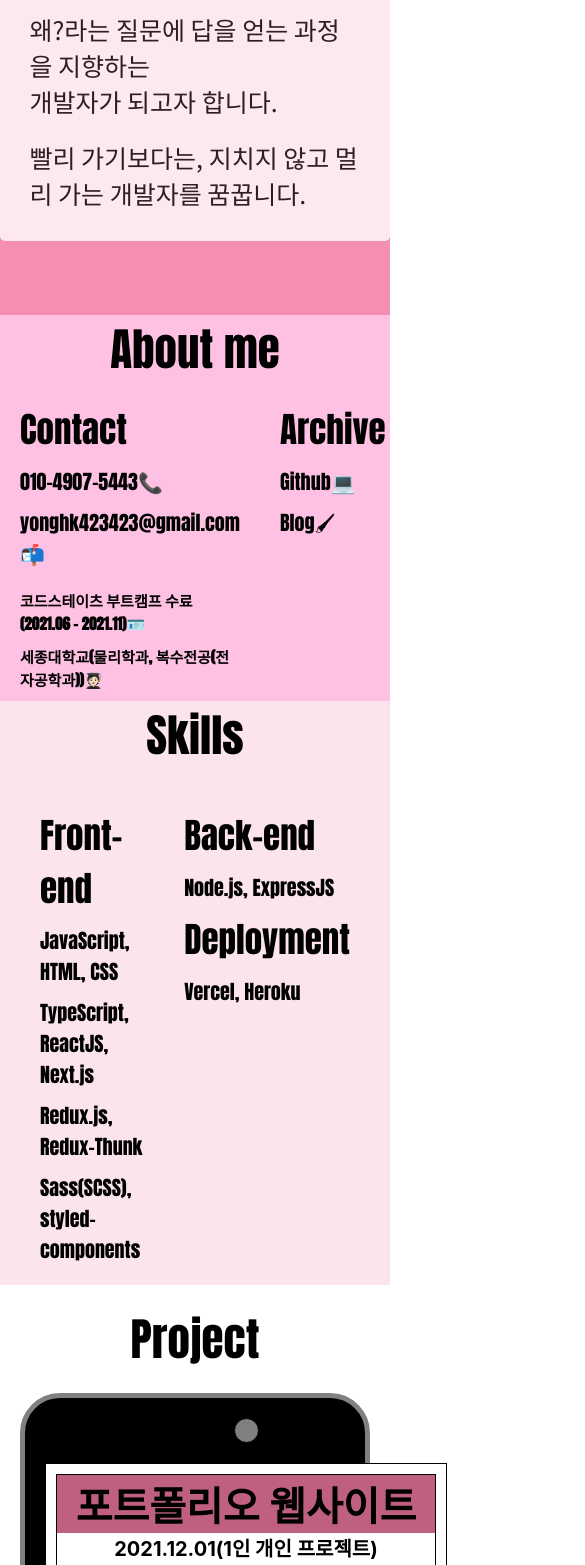
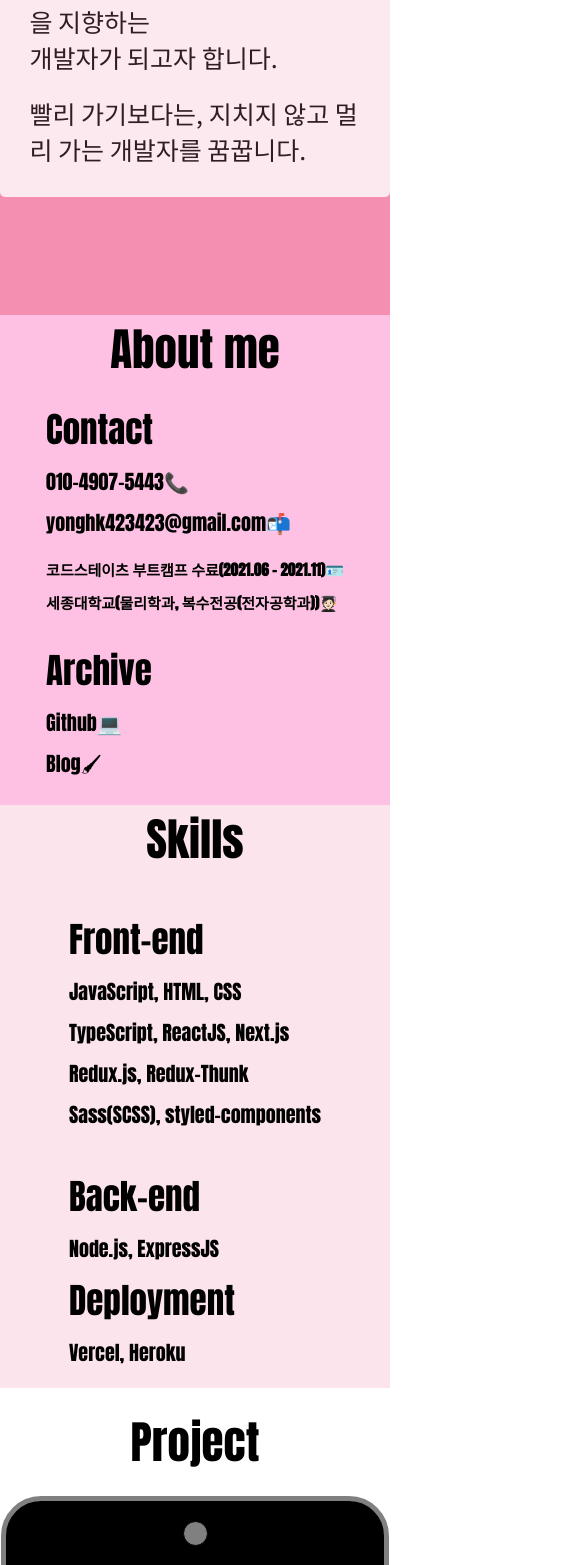
Before and after one commit to yonghk423/pf-next.js-ts, a Next.js app: page / in a window 390 px wide. Shown: the part 435-2000 px from the top of the page, 585 px wide, since content can reach past the window. Built offline with nearby package versions, Linux system fonts and the light colour scheme.

Commit message:
total responsive scss

```diff
--- a/components/About.module.scss
+++ b/components/About.module.scss
@@ -64,3 +64,68 @@
         }
      }
  }
+
+ @media (max-width: 390px) {
+   .aboutBox {
+  background-color:  #ffc1e3;
+    .aboutTitle {
+        font-family: 'Anton', sans-serif;
+        // border: 1px solid black;
+        text-align: center;
+        font-size: 45px;
+        // margin: 20px;
+    }
+    .aboutBoxList{
+        font-family: 'Anton', sans-serif;
+        // margin: 20px;
+        display: grid;
+        grid-template-columns: auto;
+        justify-content: space-evenly;
+        .contactBox {
+          margin: 10px;
+            .contact {
+              font-size: 35px;
+              margin: 10px;
+
+            }
+            .number {
+              font-size: 20px;
+              margin: 10px;
+            }
+            .email {
+              font-size: 20px;
+              margin: 10px;
+            }
+            .code {
+              font-weight: bold;
+              position: relative;
+              top: 10px;
+              font-size: 15px;
+              margin: 10px;
+            }
+            .uni {
+              font-weight: bold;
+              position: relative;
+              top: 10px;
+              font-size: 15px;
+              margin: 10px;
+            }
+          }
+        .archiveBox {
+          margin: 10px;
+            .archive {
+                font-size: 35px;
+                margin: 10px;
+            }
+            .github {
+              font-size: 20px;
+              margin: 10px;
+            }
+            .blog {
+              font-size: 20px;
+              margin: 10px;
+            }
+        }
+     }
+  }
+ }
--- a/components/NavBar.module.scss
+++ b/components/NavBar.module.scss
@@ -289,7 +289,7 @@
 
 //---------------------------------------------------------------------------------
 
-@media (max-width: 390px) {
+@media (max-width: 790px) {
   .container {
     // background-color: #e9e6e4;
 	// display: grid;
@@ -305,7 +305,7 @@
         .navBarLogo {
             position: relative;
             z-index: 1;
-            font-size: 25px;
+            font-size: 20px;
         }
         .navBarMenu {
             display: flex;
@@ -313,18 +313,19 @@
             left: -10px;
         .navBarList {
             z-index: 1;
-            padding: 8px 12px;
+            // padding: 8px 12px;
             margin: 0 20px;
-            font-size: 20px;
+            font-size: 15px;
             }
         }
     }
     .navBarProfileBox {
+        margin: 0 auto;
         box-shadow: none;
         border-radius: 5px;
         display: grid;
         grid-template-columns: auto;
-        width: 700px;
+        // width: 700px;
         max-width: 100%;
         font-family: 'Noto Sans KR', sans-serif;
         position: relative;
@@ -367,3 +368,81 @@
 }
 }
 }
+//--------------------------------------------------------------------------
+@media (max-width: 390px) {
+  .container {
+  // background-color: #e9e6e4;
+	// display: grid;
+	.background {
+    // filter: grayscale(100%) contrast(80%);
+    position: relative;
+    height: 750px;
+    .navBar {
+        font-family: 'DM Serif Display', serif;
+        display: flex;
+        justify-content: space-between;
+        padding: 25px;
+        .navBarLogo {
+            position: relative;
+            z-index: 1;
+            font-size: 20px;
+        }
+        .navBarMenu {
+            display: none;
+        .navBarList {
+            z-index: 1;
+            // padding: 8px 12px;
+            margin: 0 20px;
+            font-size: 15px;
+            }
+        }
+    }
+    .navBarProfileBox {
+        margin: 0 auto;
+        box-shadow: none;
+        border-radius: 5px;
+        display: grid;
+        grid-template-columns: auto;
+        // width: 700px;
+        max-width: 100%;
+        font-family: 'Noto Sans KR', sans-serif;
+        position: relative;
+        top: 100px;
+        left: -0.5px;
+        z-index: 1;
+        display: grid;
+        padding: 20px;
+        &:hover {
+            background-color: #01579b;
+            transition: all 0.5s cubic-bezier(0.645, 0.045, 0.355, 1);
+            color: white;
+                }
+
+    .navBarProfileName {
+        font-size: 40px;
+        margin: 10px;
+            }
+    .navBarProfileIntroOne {
+        font-size: 25px;
+        margin: 10px;
+        &:hover {
+          transition: all 0.5s cubic-bezier(0.645, 0.045, 0.355, 1);
+          color: #000000;
+                }
+      }
+      .navBarProfileIntroTwo {
+        font-size: 25px;
+        margin: 10px;
+        &:hover {
+          transition: all 0.5s cubic-bezier(0.645, 0.045, 0.355, 1);
+          color: #000000;
+                }
+      }
+    }
+ }
+
+ .sliderBox {
+  display: none;
+}
+}
+}
--- a/components/Project.module.scss
+++ b/components/Project.module.scss
@@ -232,11 +232,33 @@
     .laptop {
 
       .camera {
-
       }
       .projectTitleBox {
+            font-weight: bold;
+            justify-content: center;
+            text-align: center;
+            margin: 10px;
+            border: 1.5px solid black;
 
-      }
+             .projectTitle {
+                font-size: 40px;
+                background-color: #bf5f82;
+                color: black;
+              }
+              .projectSubTitle {
+                font-size: 20px;
+              }
+              .projectDetail {
+                font-size: 20px;
+                padding: 20px;
+                &:hover {
+                  background-color: #f8bbd0;
+                  transition: all 0.5s cubic-bezier(0.645, 0.045, 0.355, 1);
+                  border : 2px solid #fce4ec;
+                }
+              }
+          }
+
       .projectBox {
           display: grid;
           margin: 10px;
@@ -283,3 +305,85 @@
     }
   }
 }
+
+//-------------------------------------------------------------------------------
+
+
+@media (max-width: 390px) {
+  .container {
+    border: 5px solid gray;
+    border-radius: 40px;
+    margin: 1px;
+    display: grid;
+    grid-template-columns: auto;
+    background-color: black;
+    .laptop {
+      margin: 20px;
+      .camera {
+      }
+      .projectTitleBox {
+            margin: 1px;
+             .projectTitle {
+                font-size: 20px;
+                background-color: #bf5f82;
+                color: black;
+              }
+              .projectSubTitle {
+                font-size: 20px;
+              }
+              .projectDetail {
+                font-size: 20px;
+                padding: 1px;
+                &:hover {
+                  background-color: #f8bbd0;
+                  transition: all 0.5s cubic-bezier(0.645, 0.045, 0.355, 1);
+                  border : 2px solid #fce4ec;
+                }
+              }
+          }
+      .projectBox {
+          display: grid;
+          margin: 1px;
+          grid-template-columns: auto;
+          justify-items: center;
+
+          .projectImg {
+            width: 280px;
+            height: 200px;
+            }
+
+          .projectIntroBox {
+            border: none;
+            max-width: 100%;
+            .projectIntro {
+               font-size: 18px;
+               margin: 10px;
+            }
+            .projectIntroTextBox {
+              margin:  1px;
+              display:grid;
+
+              .projectIntroMajor {
+                margin: 5px;
+              }
+              .projectIntroGitHub {
+                margin: 5px;
+              }
+              .projectIntroURL {
+                margin: 5px;
+              }
+              .projectIntroFront {
+                margin: 5px;
+              }
+              .projectIntroBack {
+                margin: 5px;
+              }
+              .projectIntroDeploy {
+                margin: 5px;
+              }
+            }
+          }
+        }
+    }
+  }
+}
--- a/components/Skills.module.scss
+++ b/components/Skills.module.scss
@@ -63,3 +63,67 @@
       }
     }
 }
+
+@media (max-width: 390px) {
+  .skillsBox {
+  background-color: #fce4ec;
+    .skillsTitle {
+        font-family: 'Anton', sans-serif;
+        position: relative;
+        text-align: center;
+        // border: 1px solid black;
+        font-size: 45px;
+        // margin: 20px;
+    }
+    .skillsBoxList {
+      font-family: 'Anton', sans-serif;
+      position: relative;
+      // border: 1px solid black;
+      display: grid;
+      grid-template-columns: auto;
+      justify-content: space-evenly;
+      margin: 20px;
+      .frontBox{
+          margin: 10px;
+          .frontTitle {
+            margin: 10px;
+            font-size: 35px;
+            }
+          .frontList {
+            font-size: 20px;
+          .js {
+            margin: 10px;
+          }
+          .ts {
+            margin: 10px;
+          }
+          .redux {
+            margin: 10px;
+          }
+          .scss {
+            margin: 10px;
+          }
+        }
+      }
+      .backDeployBox {
+          margin: 10px;
+        .backTitle {
+          margin: 10px;
+          font-size: 35px;
+        }
+        .backList {
+          margin: 10px;
+          font-size: 20px;
+        }
+        .deployTitle {
+          margin: 10px;
+          font-size: 35px;
+        }
+        .deployList {
+          margin: 10px;
+          font-size: 20px;
+        }
+      }
+    }
+}
+}
```
